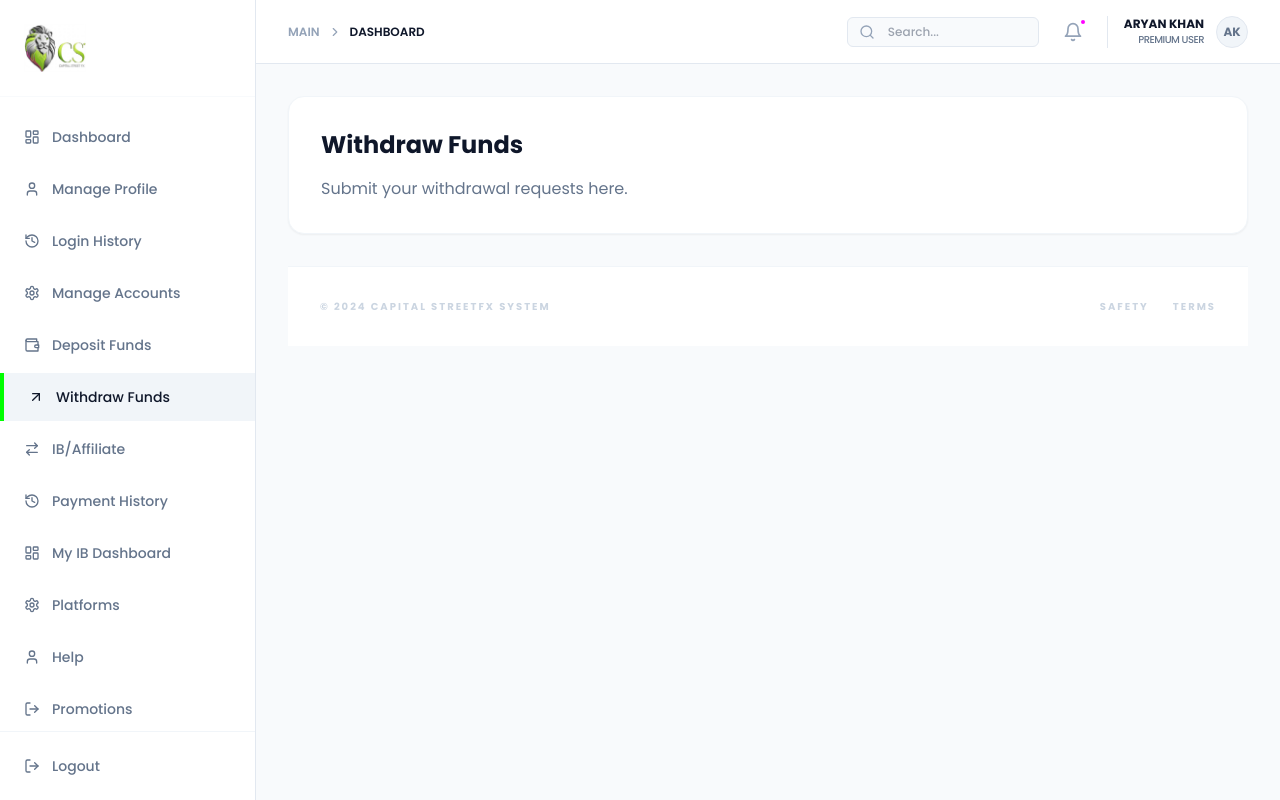
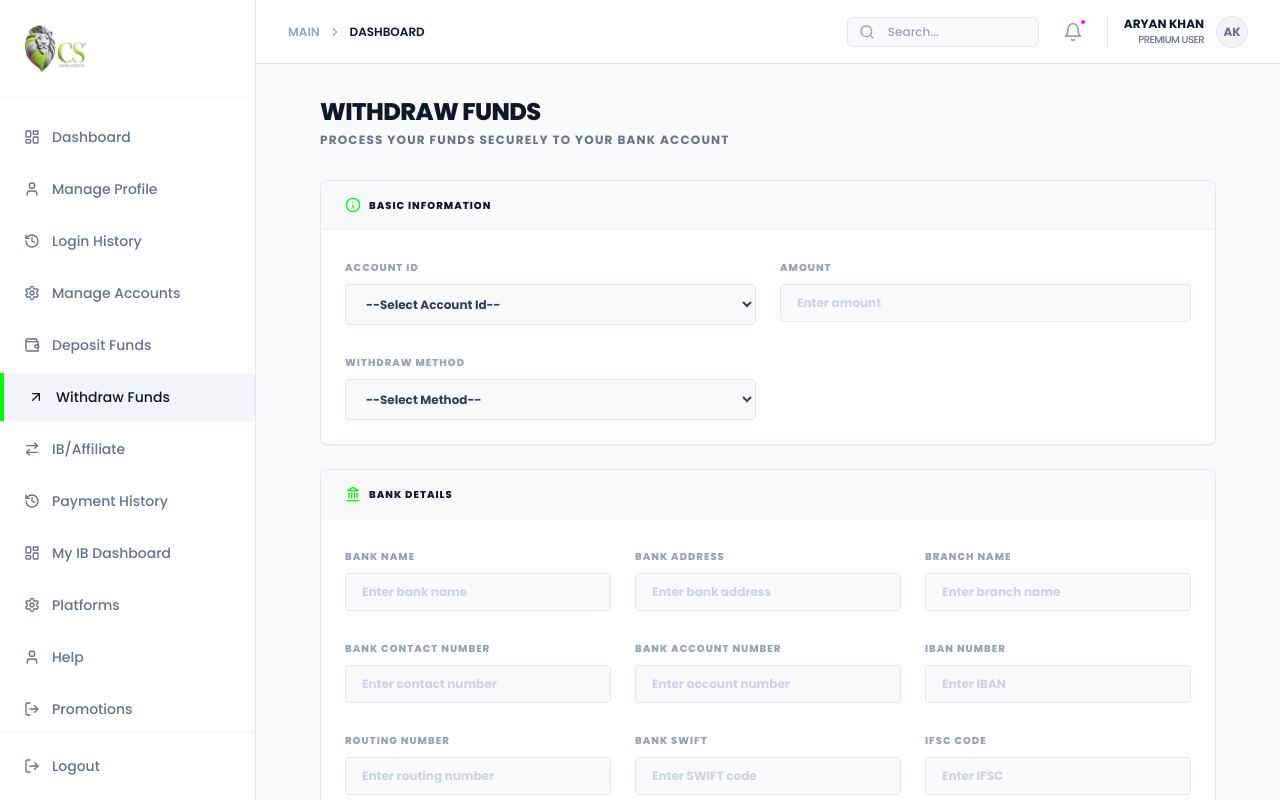
Before and after one commit to Pawankshetri11/CSFMX, a React (Create React App) app: page /withdraw in a window 1280 px wide. Built offline with nearby package versions, Linux system fonts and the light colour scheme.

Commit message:
Implement sectioned Withdraw Funds form with consistent design

```diff
--- a/src/pages/WithdrawFunds.jsx
+++ b/src/pages/WithdrawFunds.jsx
@@ -1,15 +1,142 @@
 import React from 'react';
 import MainLayout from '../layouts/MainLayout';
+import { Landmark, ArrowUpRight, ShieldCheck, AlertCircle, Info } from 'lucide-react';
 
 const WithdrawFunds = () => {
     return (
         <MainLayout>
-            <div className="bg-white p-8 rounded-2xl shadow-sm border border-slate-100">
-                <h1 className="text-2xl font-bold text-slate-900 mb-4">Withdraw Funds</h1>
-                <p className="text-slate-500">Submit your withdrawal requests here.</p>
+            <div className="max-w-4xl mx-auto space-y-8 animate-fade pb-12">
+                {/* Header */}
+                <div className="flex flex-col md:flex-row md:items-center justify-between gap-4">
+                    <div>
+                        <h1 className="text-2xl font-black text-slate-900 uppercase tracking-tight">Withdraw Funds</h1>
+                        <p className="text-slate-500 text-xs font-bold mt-1 uppercase tracking-widest">Process your funds securely to your bank account</p>
+                    </div>
+                </div>
+
+                <form className="space-y-6">
+                    {/* Basic Information Section */}
+                    <div className="bg-white rounded-lg border border-slate-200 shadow-sm overflow-hidden">
+                        <div className="px-6 py-4 bg-slate-50 border-b border-slate-100 flex items-center gap-2">
+                            <Info size={16} className="text-[#00ff00]" />
+                            <h2 className="text-[10px] font-black text-slate-900 uppercase tracking-widest">Basic Information</h2>
+                        </div>
+                        <div className="p-6 grid grid-cols-1 md:grid-cols-2 gap-6">
+                            <FormGroup label="Account Id" type="select" options={["--Select Account Id--", "csfx25112156", "demo9982341"]} />
+                            <FormGroup label="Amount" placeholder="Enter amount" type="number" />
+                            <FormGroup label="Withdraw Method" type="select" options={["--Select Method--", "Bank Transfer", "Crypto", "Wallet"]} />
+                        </div>
+                    </div>
+
+                    {/* Bank Details Section */}
+                    <div className="bg-white rounded-lg border border-slate-200 shadow-sm overflow-hidden">
+                        <div className="px-6 py-4 bg-slate-50 border-b border-slate-100 flex items-center gap-2">
+                            <Landmark size={16} className="text-[#00ff00]" />
+                            <h2 className="text-[10px] font-black text-slate-900 uppercase tracking-widest">Bank Details</h2>
+                        </div>
+                        <div className="p-6 grid grid-cols-1 md:grid-cols-2 lg:grid-cols-3 gap-6">
+                            <FormGroup label="Bank Name" placeholder="Enter bank name" />
+                            <FormGroup label="Bank Address" placeholder="Enter bank address" />
+                            <FormGroup label="Branch Name" placeholder="Enter branch name" />
+                            <FormGroup label="Bank Contact Number" placeholder="Enter contact number" />
+                            <FormGroup label="Bank Account Number" placeholder="Enter account number" />
+                            <FormGroup label="Iban Number" placeholder="Enter IBAN" />
+                            <FormGroup label="Routing Number" placeholder="Enter routing number" />
+                            <FormGroup label="Bank SWIFT" placeholder="Enter SWIFT code" />
+                            <FormGroup label="IFSC Code" placeholder="Enter IFSC" />
+                        </div>
+                    </div>
+
+                    {/* Beneficiary Details Section */}
+                    <div className="bg-white rounded-lg border border-slate-200 shadow-sm overflow-hidden">
+                        <div className="px-6 py-4 bg-slate-50 border-b border-slate-100 flex items-center gap-2">
+                            <ShieldCheck size={16} className="text-[#00ff00]" />
+                            <h2 className="text-[10px] font-black text-slate-900 uppercase tracking-widest">Beneficiary Details</h2>
+                        </div>
+                        <div className="p-6 grid grid-cols-1 md:grid-cols-2 gap-6">
+                            <FormGroup label="Beneficiary Name" placeholder="Enter beneficiary name" />
+                            <FormGroup label="Beneficiary Address" placeholder="Enter beneficiary address" />
+                            <FormGroup label="Beneficiary Contact Number" placeholder="Enter beneficiary contact" />
+                        </div>
+                    </div>
+
+                    {/* Promotion Details Section */}
+                    <div className="bg-white rounded-lg border border-slate-200 shadow-sm overflow-hidden">
+                        <div className="px-6 py-4 bg-slate-50 border-b border-slate-100 flex items-center gap-2">
+                            <AlertCircle size={16} className="text-[#00ff00]" />
+                            <h2 className="text-[10px] font-black text-slate-900 uppercase tracking-widest">Promotion Details</h2>
+                        </div>
+                        <div className="p-6 grid grid-cols-1 md:grid-cols-2 gap-6">
+                            <FormGroup label="Promotion Applied in the Account" type="select" options={["Select", "None", "50% Bonus", "100% Bonus"]} />
+                            <FormGroup label="Required Trading Volume Reached" type="select" options={["Select", "Yes", "No"]} />
+                            <FormGroup label="Date of Expiry of The Promotion" type="date" />
+                            <FormGroup label="Reason For Requesting Promotion Cancellation" placeholder="Enter reason" />
+                        </div>
+                    </div>
+
+                    {/* Remarks Section */}
+                    <div className="bg-white rounded-lg border border-slate-200 shadow-sm p-6">
+                        <FormGroup label="Remarks" placeholder="Enter remarks" type="textarea" />
+
+                        <div className="mt-6 space-y-4">
+                            <Checkbox label="I Agree Capital Street FX does NOT process third-party withdrawals." id="check-1" />
+                            <Checkbox label="I Agree With Capital Street FX Cancellation/Termination/Closure Policy." id="check-2" />
+                            <Checkbox label="I Accept Capital Street FX Transaction/Payment Gateway/PSP/Banking Convention changes." id="check-3" />
+                        </div>
+                    </div>
+
+                    {/* Submit Button */}
+                    <div className="flex justify-end pt-4">
+                        <button
+                            type="button"
+                            className="flex items-center gap-2 px-12 py-4 bg-[#00ff00] text-black font-black text-xs uppercase rounded-lg shadow-lg shadow-[#00ff00]/10 hover:shadow-[#00ff00]/20 hover:scale-[1.02] transition-all active:scale-95"
+                        >
+                            <ArrowUpRight size={18} />
+                            Proceed to Withdrawal
+                        </button>
+                    </div>
+                </form>
             </div>
         </MainLayout>
     );
 };
 
+const FormGroup = ({ label, placeholder, type = "text", options = [] }) => (
+    <div className="space-y-1.5">
+        <label className="text-[10px] font-black text-slate-400 uppercase tracking-widest">{label}</label>
+        {type === "select" ? (
+            <select className="w-full bg-slate-50 border border-slate-200 rounded px-4 py-2.5 text-xs font-bold text-slate-700 focus:outline-none focus:ring-1 focus:ring-[#00ff00] transition-all cursor-pointer">
+                {options.map((opt, i) => <option key={i} value={opt}>{opt}</option>)}
+            </select>
+        ) : type === "textarea" ? (
+            <textarea
+                rows="3"
+                placeholder={placeholder}
+                className="w-full bg-slate-50 border border-slate-200 rounded px-4 py-2.5 text-xs font-bold text-slate-700 placeholder:text-slate-300 focus:outline-none focus:ring-1 focus:ring-[#00ff00] transition-all"
+            />
+        ) : (
+            <input
+                type={type}
+                placeholder={placeholder}
+                className="w-full bg-slate-50 border border-slate-200 rounded px-4 py-2.5 text-xs font-bold text-slate-700 placeholder:text-slate-300 focus:outline-none focus:ring-1 focus:ring-[#00ff00] transition-all"
+            />
+        )}
+    </div>
+);
+
+const Checkbox = ({ label, id }) => (
+    <div className="flex items-start gap-3 group cursor-pointer">
+        <div className="relative flex items-center h-5">
+            <input
+                id={id}
+                type="checkbox"
+                className="w-4 h-4 border-slate-300 rounded text-[#00ff00] focus:ring-[#00ff00] cursor-pointer"
+            />
+        </div>
+        <label htmlFor={id} className="text-[10px] font-bold text-slate-500 uppercase leading-normal tracking-wide cursor-pointer group-hover:text-slate-700 transition-colors">
+            {label}
+        </label>
+    </div>
+);
+
 export default WithdrawFunds;
```
